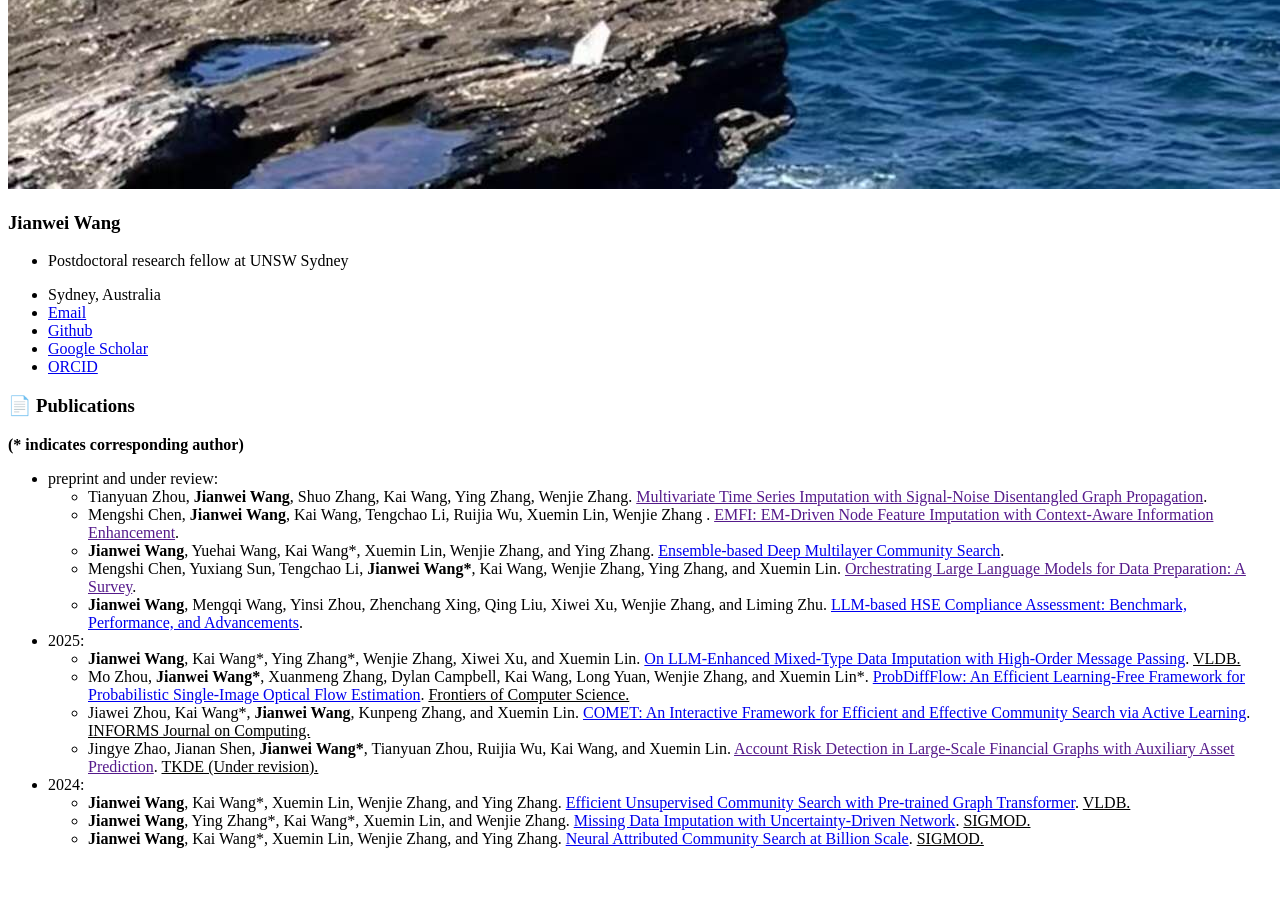
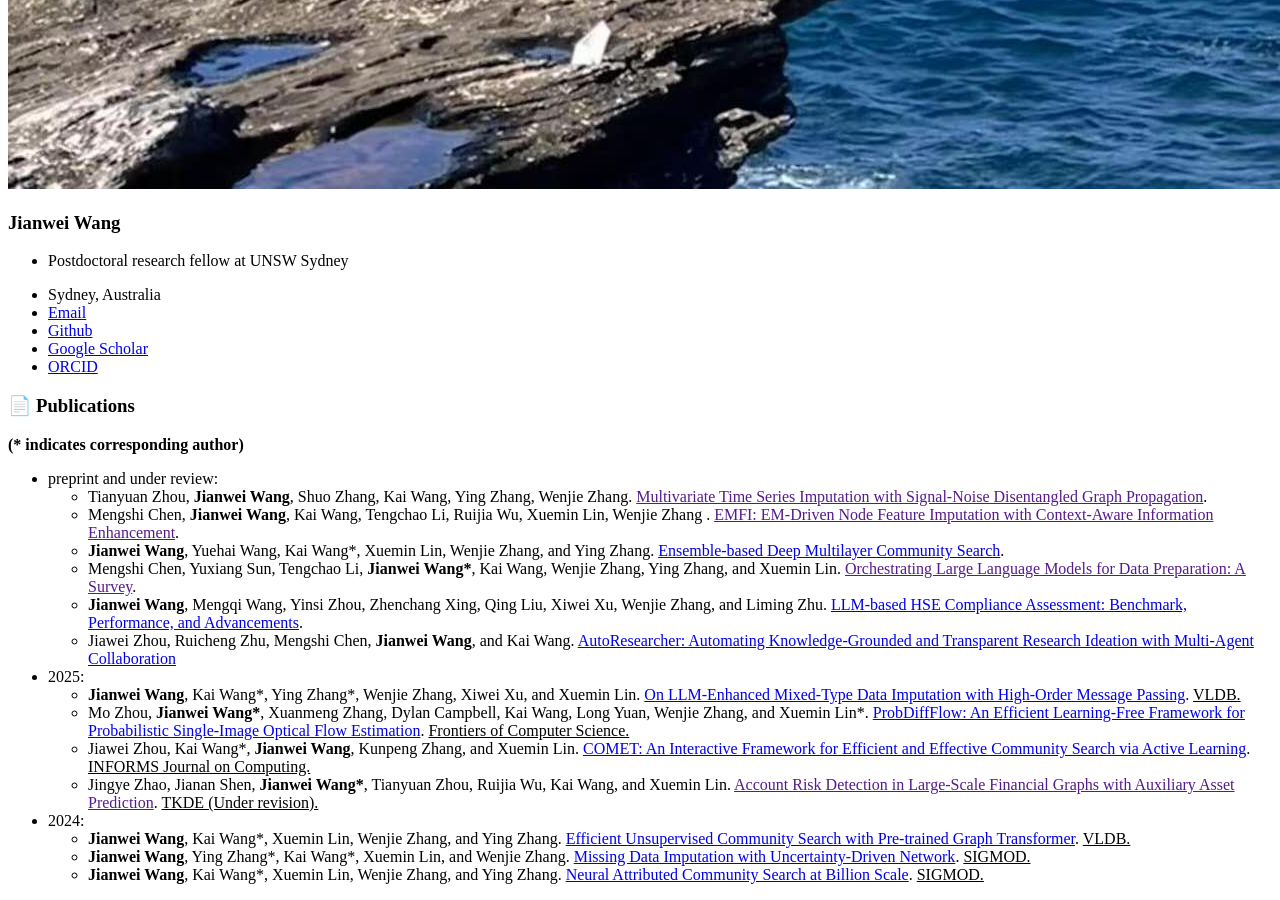
Before and after one commit to jianwei-cse/jianwei-cse.github.io, a Jekyll site: the page built from _pages/includes/publications.md, in a window 1280 px wide and 900 px high, scrolled down 1275 px. Built offline with Jekyll 4.4.1, drawn with Linux system fonts in a browser that asks for light colours; our own code applies the rules of GitHub Pages for plain Markdown files; a script bundle is joined from its source files by our own code; before the commit the page ends 2139 px from its top, so only the background shows below that.

Commit message:
update publication

```diff
--- a/_pages/includes/publications.md
+++ b/_pages/includes/publications.md
@@ -8,6 +8,7 @@
   + **Jianwei Wang**, Yuehai Wang, Kai Wang\*, Xuemin Lin, Wenjie Zhang, and Ying Zhang. [Ensemble-based Deep Multilayer Community Search](https://arxiv.org/abs/2501.02194).
   + Mengshi Chen, Yuxiang Sun, Tengchao Li, **Jianwei Wang\***, Kai Wang, Wenjie Zhang, Ying Zhang, and Xuemin Lin. [Orchestrating Large Language Models for Data Preparation: A Survey]().
   + **Jianwei Wang**, Mengqi Wang, Yinsi Zhou, Zhenchang Xing, Qing Liu, Xiwei Xu, Wenjie Zhang, and Liming Zhu. [LLM-based HSE Compliance Assessment: Benchmark, Performance, and Advancements](https://arxiv.org/pdf/2505.22959).
+  + Jiawei Zhou, Ruicheng Zhu, Mengshi Chen, **Jianwei Wang**, and Kai Wang. [AutoResearcher: Automating Knowledge-Grounded and Transparent Research Ideation with Multi-Agent Collaboration](https://github.com/valleysprings/AutoResearcher)
 
 * 2025:
   + **Jianwei Wang**, Kai Wang\*, Ying Zhang\*, Wenjie Zhang, Xiwei Xu, and Xuemin Lin. [On LLM-Enhanced Mixed-Type Data Imputation with High-Order Message Passing](https://arxiv.org/abs/2501.02191). <u> VLDB.</u>
```
